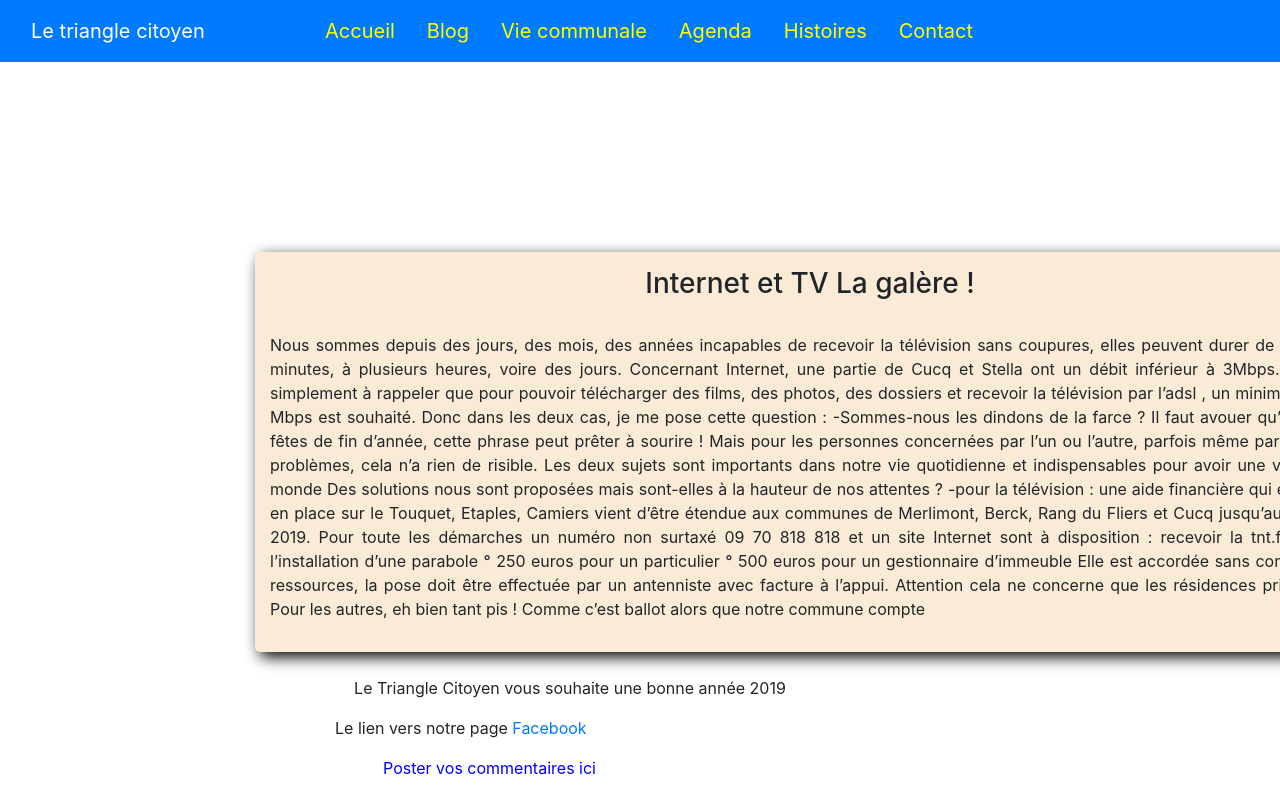
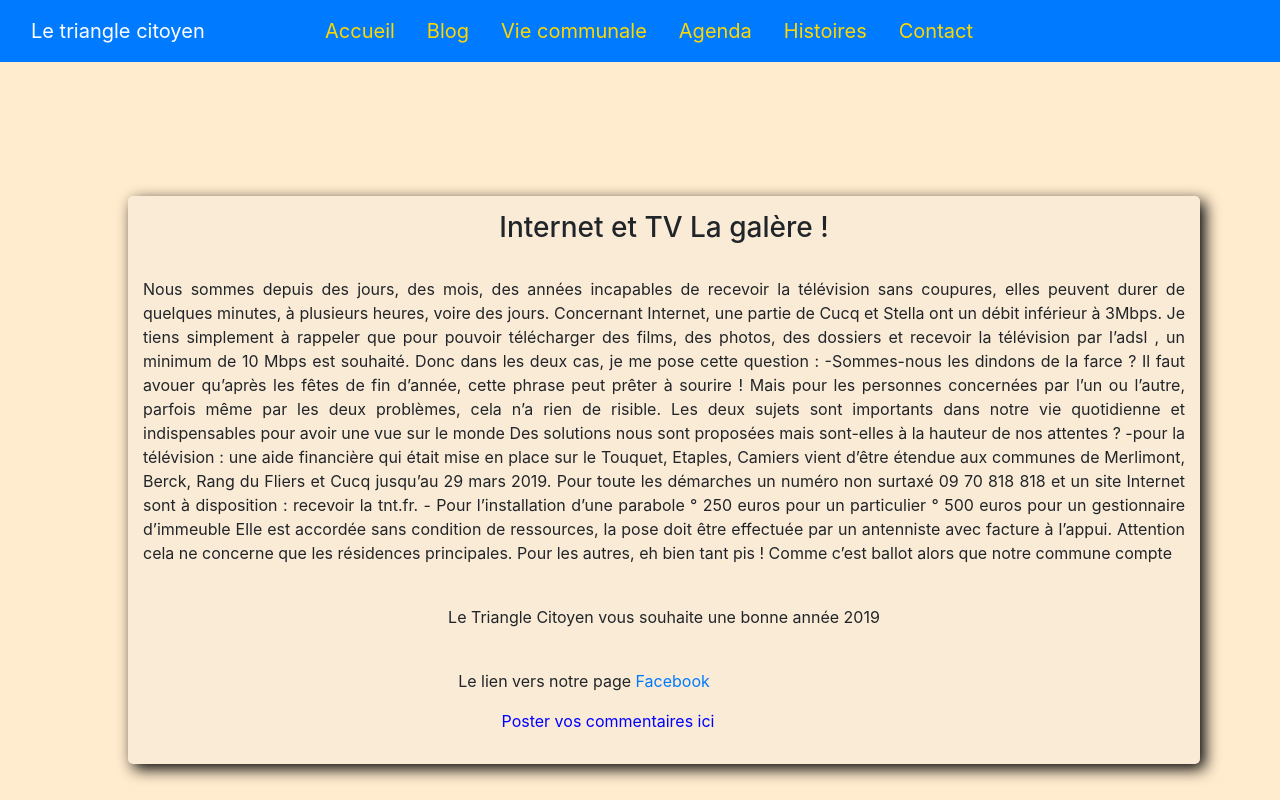
Before and after one commit to TPasseleu/stage, a PHP site: page /blog.php in a window 1280 px wide. Run offline with PHP 8.4, Linux system fonts and the light colour scheme; some libraries are stand-ins or nearby versions.

Commit message:
correction du scroll blog

```diff
--- a/blog.php
+++ b/blog.php
@@ -7,21 +7,30 @@ include './include/navbar.php';
         text-align: center;
     }
     article{
-        position: relative;
+        position: absolute;
         display: block;
         text-align: center;
         padding: 15px;
         background-color: antiquewhite;
         border-radius: 5px 5px 5px 5px;
         box-shadow: 5px 5px 15px black;
-        left: 15rem;
+        margin-right: 5rem;
+        margin-left: 5rem;
     }
     .comment {
+        position: relative;
+        left: -5rem;
     display: block;
-    margin-left: 20rem;
+    align-items: center;
+    margin-left: 5rem;
+    margin-right : 5rem;
 }
     article p{
+        position: relative;
         text-align: justify;
+    }
+    .comment p{
+        text-align: center;
     }
     .plus{
         text-align: center;
@@ -29,8 +38,7 @@ include './include/navbar.php';
 </style>
     <div class="page">
 
-    </div>
-    <main role="main" class="container">
+
        <article><h3>Internet et TV
 
                               La galère !</h3>
@@ -67,10 +75,10 @@ include './include/navbar.php';
 
     Pour les autres, eh bien tant pis !
 
-    Comme c’est ballot alors que notre commune  compte</p> </article>
+    Comme c’est ballot alors que notre commune  compte</p>
         <br>
         <p class="plus">Le Triangle Citoyen  vous souhaite une bonne année 2019</p>
-
+        <br>
 
 
        <div class="comment">
@@ -80,11 +88,11 @@ include './include/navbar.php';
         </div>
 
 
+        </article>
 
 
 
-    </main>
-
+    </div>
 
 
 
--- a/css/stage.css
+++ b/css/stage.css
@@ -1,7 +1,7 @@
 body {
-    background-color: #ffffff;
+    background-color: #ffebcd;
 }
-
+F
 .navbar {
     position: fixed;
     top: 0;
@@ -20,7 +20,8 @@ body {
 }
 
 .nav-link:hover {
-    color: yellow;
+    color: gold;
+    border-bottom: white 1px solid;
 }
 
 main {
@@ -60,11 +61,13 @@ main {
 .nav-link {
     display: flex;
     align-content: space-around;
+    transition: 0.5s;
 }
 
 .fb-comments {
-    display: block;
-    margin-left: 15rem;
+    position: relative;
+    margin-left: 5rem;
+    left: -5rem
 }
 
 .titresite col-4:hover {
--- a/include/navbar.php
+++ b/include/navbar.php
@@ -7,7 +7,7 @@
         justify-content: space-between;
     }
     nav-link{
-        color: yellow;
+        color: goldenrod;
     }
 </style>
 
@@ -23,22 +23,22 @@
         <div class="collapse navbar-collapse" id="navbarNav">
             <ul class="navbar-nav d-flex justify-content-center">
                 <li class="nav-item text-center mx-2">
-                    <a class="nav-link" href="./index.php" style="color: yellow">Accueil<span class="sr-only">(current)</span></a>
+                    <a class="nav-link" href="./index.php" style="color: gold">Accueil<span class="sr-only">(current)</span></a>
                 </li>
                 <li class="nav-item text-center mx-2">
-                    <a class="nav-link" href="./blog.php"  style="color: yellow">Blog</a>
+                    <a class="nav-link" href="./blog.php"  style="color: gold">Blog</a>
                 </li>
                 <li class="nav-item text-center mx-2">
-                    <a class="nav-link" href="./map.php" style="color: yellow">Vie communale</a>
+                    <a class="nav-link" href="./map.php" style="color: gold">Vie communale</a>
                 </li>
                 <li class="nav-item text-center mx-2">
-                    <a class="nav-link" href="./agenda.php"style="color: yellow">Agenda</a>
+                    <a class="nav-link" href="./agenda.php"style="color: gold">Agenda</a>
                 </li>
                 <li class="nav-item text-center mx-2">
-                    <a class="nav-link" href="./communes.php" style="color: yellow">Histoires</a>
+                    <a class="nav-link" href="./communes.php" style="color: gold">Histoires</a>
                 </li>
                 <li class="nav-item text-center mx-2">
-                    <a class="nav-link" href="./contact.php"style="color: yellow">Contact</a>
+                    <a class="nav-link" href="./contact.php"style="color: gold">Contact</a>
                 </li>
 
             </ul>
```
Also changed, not shown: map.php (+4 -3 lines).
